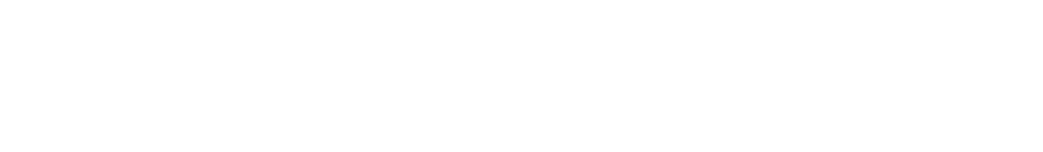
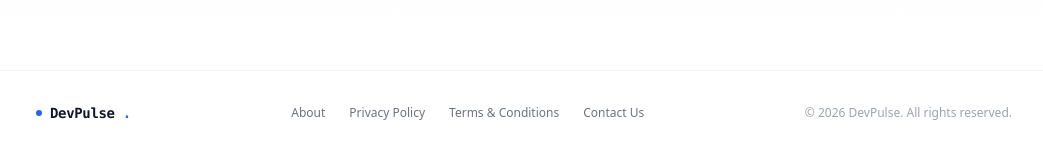
Before and after one commit to iamyeaung/yeaung, a Next.js app in the folder frontend/: page / in a window 1280 px wide. Shown: the part 1094-1246 px from the top of the page, without its empty margins (116-1159 px from the left). Before the commit the page ends 1164 px from the top, so only its background shows below. Built offline with nearby package versions, Linux system fonts and the light colour scheme; no server answers; the database is empty.

Commit message:
add footer & change homepage

```diff
--- a/frontend/src/app/(dashboard)/layout.tsx
+++ b/frontend/src/app/(dashboard)/layout.tsx
@@ -1,4 +1,5 @@
 import Link from "next/link";
+import { Footer } from "@/components/layout/Footer";
 
 export default function DashboardLayout({
   children,
@@ -6,7 +7,7 @@
   children: React.ReactNode;
 }) {
   return (
-    <div className="min-h-screen bg-gray-50">
+    <div className="flex min-h-screen flex-col bg-gray-50">
       {/* Header */}
       <header className="border-b border-gray-200 bg-white">
         <div className="mx-auto flex h-16 max-w-5xl items-center justify-between px-4">
@@ -31,7 +32,9 @@
       </header>
 
       {/* Main content */}
-      <main className="mx-auto max-w-5xl px-4 py-8">{children}</main>
+      <main className="flex-1 mx-auto max-w-5xl px-4 py-8 w-full">{children}</main>
+
+      <Footer />
     </div>
   );
 }
--- a/frontend/src/app/(public)/layout.tsx
+++ b/frontend/src/app/(public)/layout.tsx
@@ -1,4 +1,5 @@
 import { Navbar } from "@/components/layout/Navbar";
+import { Footer } from "@/components/layout/Footer";
 
 export default function PublicLayout({
   children,
@@ -6,9 +7,12 @@
   children: React.ReactNode;
 }) {
   return (
-    <div className="min-h-screen bg-gradient-to-b from-gray-50 to-white text-gray-900 selection:bg-blue-500 selection:text-white">
+    <div className="flex min-h-screen flex-col bg-gradient-to-b from-gray-50 to-white text-gray-900 selection:bg-blue-500 selection:text-white">
       <Navbar />
-      {children}
+      <main className="flex-1">
+        {children}
+      </main>
+      <Footer />
     </div>
   );
 }
--- a/frontend/src/app/page.tsx
+++ b/frontend/src/app/page.tsx
@@ -1,6 +1,8 @@
 import Link from "next/link";
 import { api } from "@/lib/api";
 import { Navbar } from "@/components/layout/Navbar";
+import { Footer } from "@/components/layout/Footer";
+import { LogCard } from "@/components/features/log-card";
 
 export default async function HomePage() {
   // Server-side fetching (Instant Data Load!)
@@ -10,11 +12,11 @@
   const greatDays = logs.filter((l) => l.mood && l.mood.includes("great")).length;
 
   return (
-    <div className="min-h-screen bg-gradient-to-b from-gray-50 to-white text-gray-900 selection:bg-blue-500 selection:text-white">
+    <div className="flex min-h-screen flex-col bg-gradient-to-b from-gray-50 to-white text-gray-900 selection:bg-blue-500 selection:text-white">
       {/* Navbar Shell */}
       <Navbar />
 
-      <main className="mx-auto max-w-5xl px-6 pb-24 pt-12">
+      <main className="flex-1 mx-auto max-w-5xl px-6 pb-24 pt-12 w-full">
         {/* 1. HERO SECTION */}
         <div className="py-10 md:py-16">
           <div className="inline-flex items-center gap-2 rounded-full border border-blue-200 bg-blue-50/50 px-3 py-1 text-xs font-medium text-blue-700 mb-6">
@@ -90,46 +92,15 @@
             </div>
           ) : (
             <div className="grid grid-cols-1 gap-4 md:grid-cols-2">
-              {logs.map((log) => (
-                <div
-                  key={log.id}
-                  className="group relative flex flex-col justify-between rounded-2xl border border-gray-100 bg-white p-6 shadow-sm transition-all duration-200 hover:-translate-y-0.5 hover:border-blue-200 hover:shadow-md"
-                >
-                  <div>
-                    <div className="flex items-center justify-between text-xs text-gray-400 mb-3">
-                      <time className="font-mono">
-                        {new Date(log.createdAt).toLocaleDateString("en-US", { month: "short", day: "numeric", year: "numeric" })}
-                      </time>
-                      {log.mood && (
-                        <span className="rounded-full bg-gray-50 px-2.5 py-0.5 text-[10px] font-bold text-gray-600 border border-gray-100">
-                          {log.mood.toUpperCase()}
-                        </span>
-                      )}
-                    </div>
-                    <h3 className="text-base font-bold text-gray-900 group-hover:text-blue-600 transition-colors">
-                      {log.title}
-                    </h3>
-                    <p className="mt-2.5 line-clamp-3 font-mono text-xs text-gray-500 leading-relaxed bg-gray-50/50 p-2.5 rounded border border-gray-50">
-                      {log.content}
-                    </p>
-                  </div>
-
-                  {/* Tags */}
-                  {log.tags && log.tags.length > 0 && (
-                    <div className="mt-4 flex flex-wrap gap-1.5 pt-4 border-t border-gray-50">
-                      {log.tags.map((tag, idx) => (
-                        <span key={idx} className="rounded bg-blue-50/80 px-2 py-0.5 font-mono text-[10px] font-semibold text-blue-700">
-                          #{tag}
-                        </span>
-                      ))}
-                    </div>
-                  )}
-                </div>
+              {logs.map((log: any) => (
+                <LogCard key={log.id} log={log} />
               ))}
             </div>
           )}
         </div>
       </main>
+
+      <Footer />
     </div>
   );
 }
--- /dev/null
+++ b/frontend/src/components/features/log-card.tsx
@@ -0,0 +1,53 @@
+"use client";
+
+import { useState } from "react";
+
+type Log = {
+  id: string;
+  createdAt: string;
+  mood?: string;
+  title: string;
+  content: string;
+  tags?: string[];
+};
+
+export function LogCard({ log }: { log: Log }) {
+  const [isExpanded, setIsExpanded] = useState(false);
+
+  return (
+    <div
+      onClick={() => setIsExpanded(!isExpanded)}
+      className="group relative flex flex-col justify-between rounded-2xl border border-gray-100 bg-white p-6 shadow-sm transition-all duration-200 hover:-translate-y-0.5 hover:border-blue-200 hover:shadow-md cursor-pointer"
+    >
+      <div>
+        <div className="flex items-center justify-between text-xs text-gray-400 mb-3">
+          <time className="font-mono">
+            {new Date(log.createdAt).toLocaleDateString("en-US", { month: "short", day: "numeric", year: "numeric" })}
+          </time>
+          {log.mood && (
+            <span className="rounded-full bg-gray-50 px-2.5 py-0.5 text-[10px] font-bold text-gray-600 border border-gray-100">
+              {log.mood.toUpperCase()}
+            </span>
+          )}
+        </div>
+        <h3 className="text-base font-bold text-gray-900 group-hover:text-blue-600 transition-colors">
+          {log.title}
+        </h3>
+        <p className={`mt-2.5 font-mono text-xs text-gray-500 leading-relaxed bg-gray-50/50 p-2.5 rounded border border-gray-50 ${isExpanded ? "" : "line-clamp-3"}`}>
+          {log.content}
+        </p>
+      </div>
+
+      {/* Tags */}
+      {log.tags && log.tags.length > 0 && (
+        <div className="mt-4 flex flex-wrap gap-1.5 pt-4 border-t border-gray-50">
+          {log.tags.map((tag: string, idx: number) => (
+            <span key={idx} className="rounded bg-blue-50/80 px-2 py-0.5 font-mono text-[10px] font-semibold text-blue-700">
+              #{tag}
+            </span>
+          ))}
+        </div>
+      )}
+    </div>
+  );
+}
--- /dev/null
+++ b/frontend/src/components/layout/Footer.tsx
@@ -0,0 +1,25 @@
+import Link from "next/link";
+
+export function Footer() {
+  return (
+    <footer className="border-t border-gray-100 bg-white">
+      <div className="mx-auto max-w-5xl px-6 py-8 flex flex-col md:flex-row items-center justify-between gap-4">
+        <div className="flex items-center gap-2 font-mono text-sm font-bold tracking-tight text-gray-900">
+          <span className="h-1.5 w-1.5 rounded-full bg-blue-600" />
+          DevPulse<span className="text-blue-600">.</span>
+        </div>
+
+        <nav className="flex flex-wrap items-center justify-center gap-x-6 gap-y-2">
+          <Link href="/about" className="text-xs font-medium text-gray-500 hover:text-gray-900 transition-colors">About</Link>
+          <Link href="/privacy" className="text-xs font-medium text-gray-500 hover:text-gray-900 transition-colors">Privacy Policy</Link>
+          <Link href="/terms" className="text-xs font-medium text-gray-500 hover:text-gray-900 transition-colors">Terms & Conditions</Link>
+          <Link href="/contact" className="text-xs font-medium text-gray-500 hover:text-gray-900 transition-colors">Contact Us</Link>
+        </nav>
+
+        <div className="text-xs text-gray-400">
+          &copy; {new Date().getFullYear()} DevPulse. All rights reserved.
+        </div>
+      </div>
+    </footer>
+  );
+}
```
Also changed, not shown: frontend/seed.mjs (+0 -7 lines), 1 other file (tests, documents, lock files or other folders).
